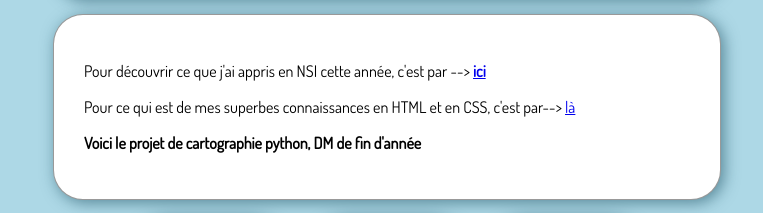
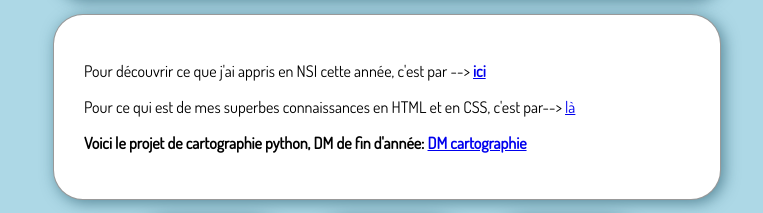
Before and after one commit to luludegex/luludegex.github.io, a plain HTML site: page index.html in a window 1280 px wide. Shown: the part 1413-1626 px from the top of the page, without its empty margins (253-1016 px from the left). Drawn offline with Linux system fonts and the light colour scheme.

Commit message:
modif lien

```diff
--- a/index.html
+++ b/index.html
@@ -28,7 +28,7 @@
             <li>Prendre des <strong>photos</strong> . Surtout des nuages,<strong> j'adoooore</strong> les nuages: </li><br> <img src="images/P1030103.JPG" alt="nuaaaages"><img src="images/P1030119.JPG" alt=""><img src="images/P1030124.JPG" alt=""><img src="images/P1030129.JPG" alt=""><br><br><br>
             <li>Cuisiner, mais surtout <strong>manger</strong> ! :</li><br><br><img src="images/IMG-20190709-WA0020.jpg" alt=""><img src="images/IMG-20190709-WA0021.jpg" alt=""><img src="images/IMG_20200108_144204.jpg" alt=""><img src="images/IMG-20190814-WA0021.jpg" alt=""><br><br><br>
             <li>Danser!!! Je danse depuis <strong>plus de 10 ans </strong> maintenant  !! Autant dire que danser est pour moi à la limite du vital...</li> <br>
-            <br><img src="images/20200228192200_IMG_1158.JPG" alt="danse" class=transfo  ><img src="images/20200228192213_IMG_1163.JPG" alt="" class="transfo"><img src="images/20200228192207_IMG_1161.JPG" alt="" class="transfo"><img src="images/20200228192209_IMG_1162.JPG" alt="" class="transfo">
+            <br><img src="images/20200228192200_IMG_1158.JPG" alt="danse" class=transfo  ><img src="images/20200228192213_IMG_1163.JPG" alt="" class=transfo><img src="images/20200228192207_IMG_1161.JPG" alt="" class=transfo><img src="images/20200228192209_IMG_1162.JPG" alt="" class="transfo">
 
           </ul>
 
@@ -40,7 +40,7 @@
      <div class=card>
         <p>Pour découvrir ce que j'ai appris en NSI cette année, c'est par  --> <strong><a href="projet.html">ici</a></strong></p>
         <p>Pour ce qui est de mes superbes connaissances en HTML et en CSS, c'est par--> <a href="rapport.html">là</a> </p>
-        <p><strong>Voici le projet de cartographie python, DM de fin d'année </strong><strong><a href="https://github.com/luludegex/CartographieMeteo"></a></strong></p>
+        <p><strong>Voici le projet de cartographie python, DM de fin d'année: </strong> <strong><a href="https://github.com/luludegex/CartographieMeteo">DM cartographie</a></strong></p>
     </div>
 
     <div class= imagesTitre>
```
